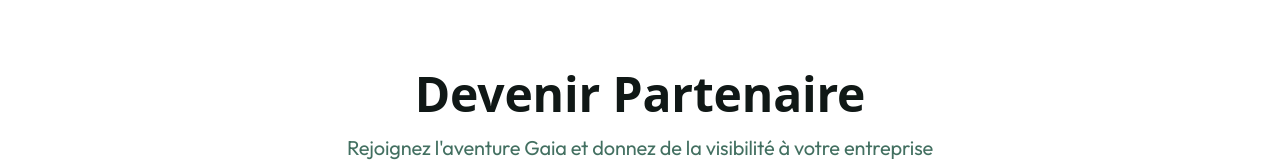
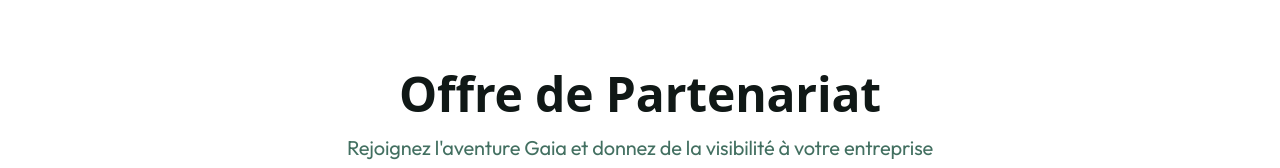
Before and after one commit to dayanisek457/projet-gaia, a React (Vite) app: page /partenaires in a window 1280 px wide. Shown: the part 427-595 px from the top of the page. Built offline with nearby package versions, Linux system fonts and the light colour scheme; no server answers; the database is empty; a web font is replaced by a local one.

Commit message:
Fix duplicate heading - change to 'Offre de Partenariat'
Co-authored-by: dayanisek457 <172853528+dayanisek457@users.noreply.github.com>

```diff
--- a/src/pages/Partenaires.tsx
+++ b/src/pages/Partenaires.tsx
@@ -79,7 +79,7 @@ const Partenaires = () => {
             <div className="max-w-5xl mx-auto">
               <div className="text-center mb-12">
                 <h2 className="text-4xl md:text-5xl font-display font-bold mb-4 text-foreground">
-                  Devenir Partenaire
+                  Offre de Partenariat
                 </h2>
                 <p className="text-xl text-muted-foreground">
                   Rejoignez l'aventure Gaia et donnez de la visibilité à votre entreprise
```
